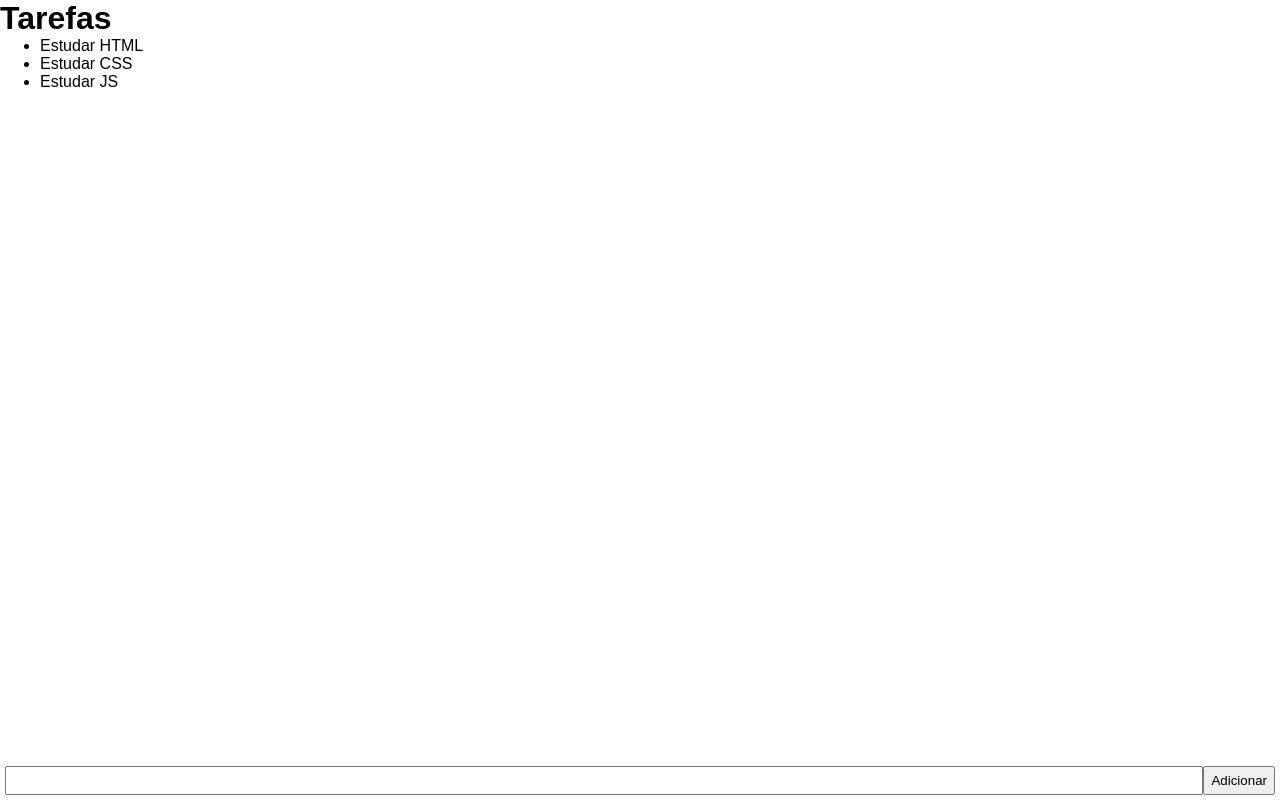
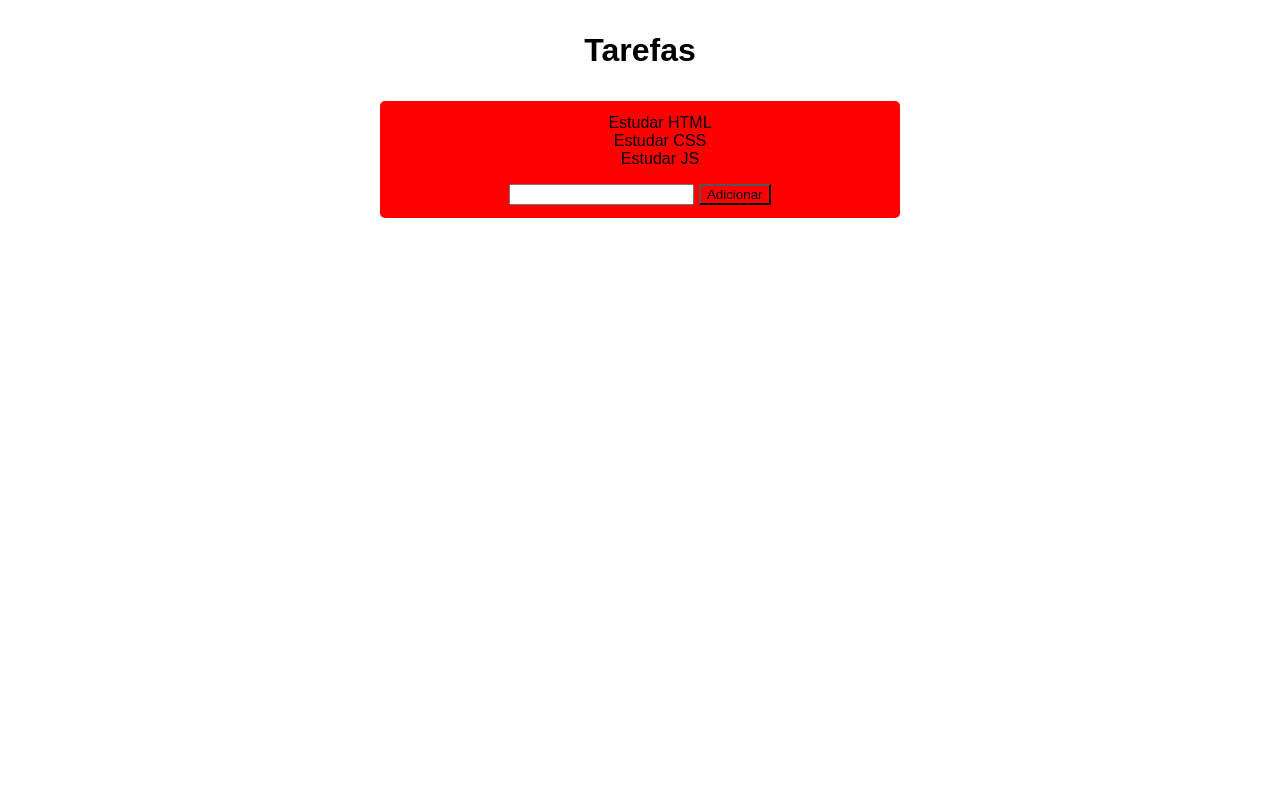
Before and after one commit to joaoanibal08/lista-de-tarefas, a plain HTML site: page index.html in a window 1280 px wide. Drawn offline with Linux system fonts and the light colour scheme.

Commit message:
update n.1

```diff
--- a/index.html
+++ b/index.html
@@ -4,44 +4,14 @@
     <meta charset="UTF-8">
     <meta name="viewport" content="width=device-width, initial-scale=1.0">
     <title>Minhas tarefas</title>
-    <style>
-       * {
-            box-sizing: border-box;
-            margin: 0;
-        }
-
-        body {
-            min-height: 100vh;
-            font-family: Arial, Helvetica, sans-serif;
-            display: flex;
-            flex-direction: column;
-        }
-
-        header {
-
-        }
-
-        main {
-            flex: auto;
-        }
-
-        footer {
-            display: flex;
-            padding: 5px;
-        }
-
-        footer input {
-            flex: auto;
-            padding: 5px;
-        }
-    </style>
+    <link rel="stylesheet" href="style.css">
 </head>
 <body>
-
     <header>
         <h1>Tarefas</h1>
     </header>
 
+    <section>
         <main>
             <ul>
             </ul>
@@ -49,41 +19,10 @@
 
         <footer>
             <input type="text">
-        <button onclick="add()">Adicionar</button>
+            <button id="botao">Adicionar</button>
         </footer>
+    </section>
 
-    <script>
-
-        // Estado da aplicação
-
-        const tarefas = ['Estudar HTML', 'Estudar CSS', 'Estudar JS'];
-
-        // Alteradores de estado da aplicação
-
-        function add(){
-            const input = document.querySelector('input');
-            const tarefa = input.value;
-            tarefas.push(tarefa);
-
-            input.value = ''
-            render()
-        };
-
-        // Mostrar estado na tela
-
-        function render(){
-            const ul = document.querySelector('ul');
-            ul.innerHTML = null;
-
-            tarefas.forEach(function(tarefa){
-                const li = document.createElement('li');
-                li.innerText = tarefa;
-                ul.appendChild(li);
-            })
-        }
-
-        // Iniciar o processo
-        render();
-    </script>
+    <script src="script.js"></script>
 </body>
 </html>
--- /dev/null
+++ b/script.js
@@ -0,0 +1,29 @@
+        // Estado da aplicação
+        const tarefas = ['Estudar HTML', 'Estudar CSS', 'Estudar JS'];
+
+        // Alteradores de estado da aplicação
+
+        function add(){
+            const input = document.querySelector('input');
+            const tarefa = input.value;
+            tarefas.push(tarefa);
+
+            input.value = ''
+            render()
+        };
+
+        // Mostrar estado na tela
+
+        function render(){
+            const ul = document.querySelector('ul');
+            ul.innerHTML = null;
+
+            tarefas.forEach(function(tarefa){
+                const li = document.createElement('li');
+                li.innerText = tarefa;
+                ul.appendChild(li);
+            })
+        }
+
+        // Iniciar o processo
+        render();
--- /dev/null
+++ b/style.css
@@ -0,0 +1,58 @@
+* {
+     box-sizing: border-box;
+     margin: 0;
+ }
+
+ body {
+     min-height: 100vh;
+     font-family: Arial, Helvetica, sans-serif;
+     display: flex;
+     flex-direction: column;
+     text-align: center;
+     align-items: center;
+     /* justify-content: center; */
+ }
+
+ h1 {
+    margin-top: 1em;
+ }
+
+ section {
+    background-color: red;
+    width: 520px;
+    text-align: center;
+    margin-top: 2em;
+    border-radius: 5px;
+    padding: .8em;
+
+ }
+
+ ul {
+    list-style-type: none;
+ }
+
+ footer {
+    margin-top: 1em;
+ }
+
+ /* header {
+
+ }
+
+ main {
+     flex: auto;
+ }
+
+ footer {
+     display: flex;
+     padding: 5px;
+ }
+
+ footer input {
+     flex: auto;
+     padding: 5px;
+ } */
+
+ #botao {
+    background-color: red;
+ }
```
Lines whose indentation alone changed are shown as unchanged.
